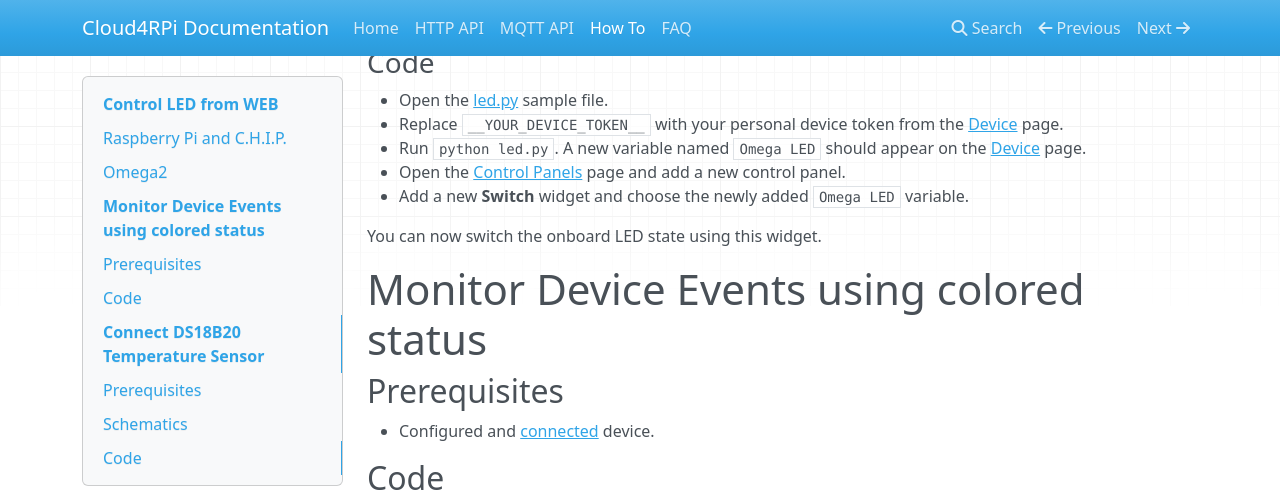
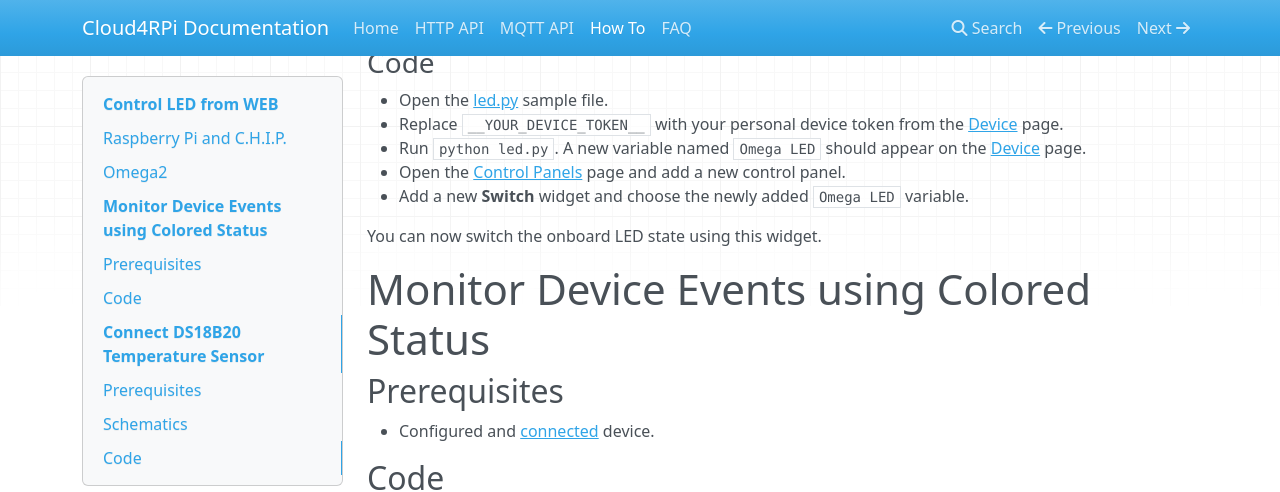
Before and after one commit to cloud4rpi/docs, an MkDocs documentation site: the page built from docs/howto.md, in a window 1280 px wide and 900 px high, scrolled down 634 px. Shown: the top 492 px of the window. Built offline with MkDocs 1.6.1, drawn with Linux system fonts in a browser that asks for light colours; nearby versions of some CDN libraries; old or Windows-style settings are respelled for this version of MkDocs.

Commit message:
capitalization

```diff
--- a/docs/howto.md
+++ b/docs/howto.md
@@ -37,7 +37,7 @@
 You can now switch the onboard LED state using this widget.
 
 
-# Monitor Device Events using colored status
+# Monitor Device Events using Colored Status
 
 ## Prerequisites
 
```
